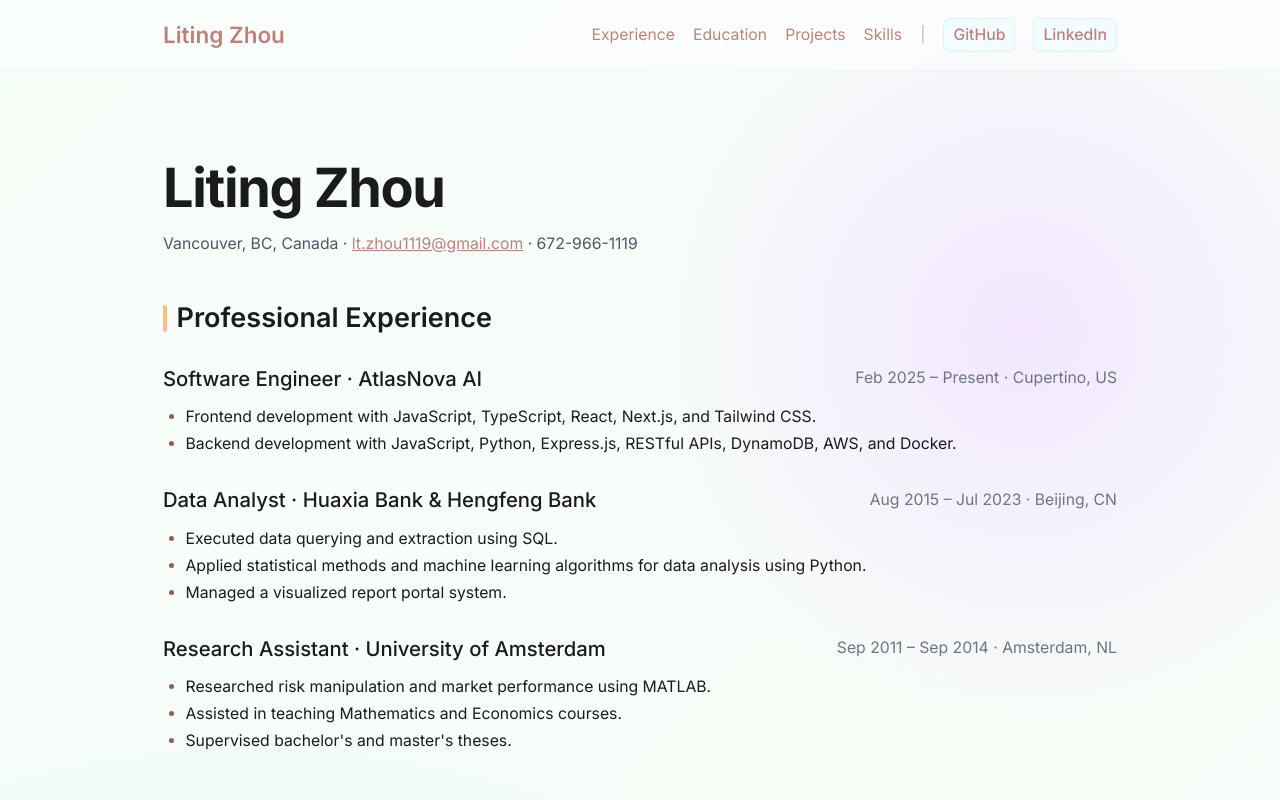
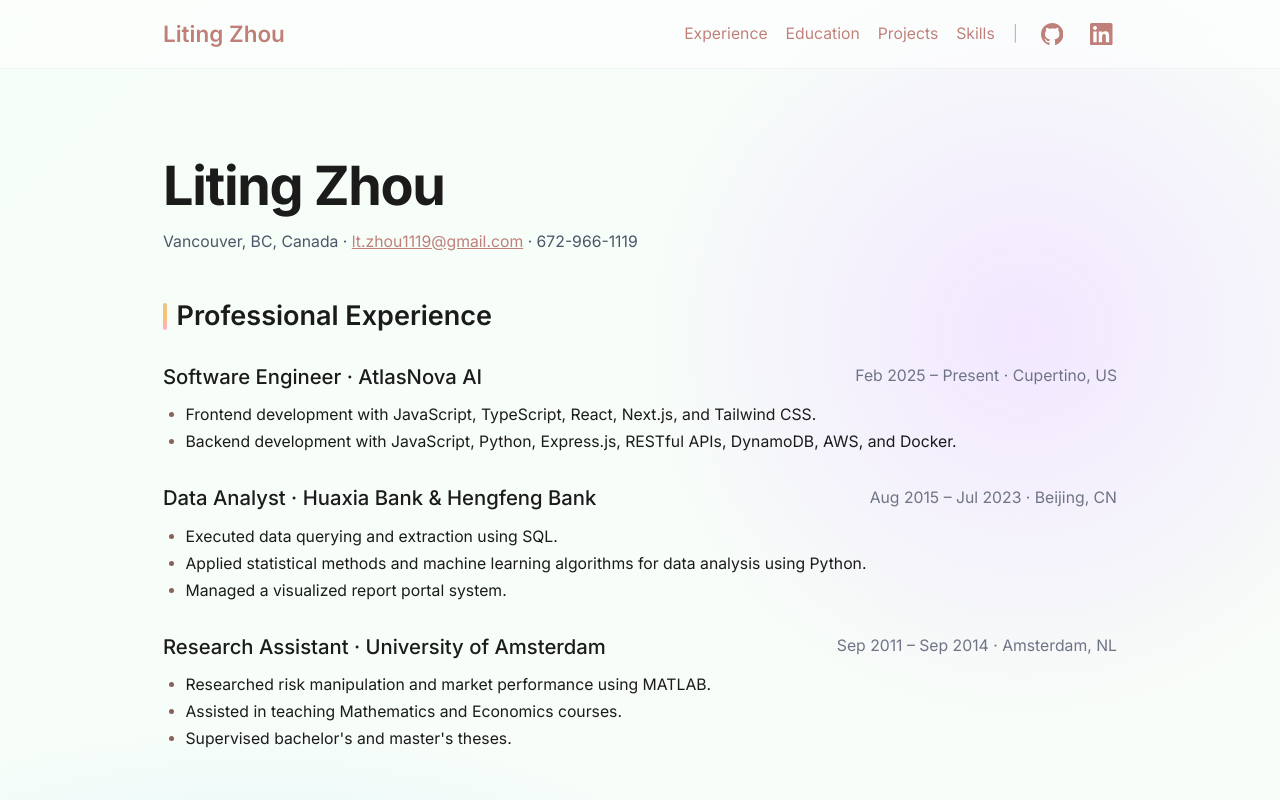
Before and after one commit to Liting-Zhou/liting-zhou.github.io, a Next.js app: page / in a window 1280 px wide. Shown: the top 800 px of the page. Built offline with nearby package versions, Linux system fonts and the light colour scheme.

Commit message:
change to logos

```diff
--- a/app/globals.css
+++ b/app/globals.css
@@ -85,6 +85,27 @@
   border-color: color-mix(in oklab, var(--accent) 50%, #0000 50%);
   transform: translateY(-2px);
   box-shadow: 0 4px 12px color-mix(in oklab, var(--vibrant-blue) 20%, #0000 80%);
+}
+
+/* Special styling for navigation bar social icons */
+nav a[href*="github.com"],
+nav a[href*="linkedin.com"] {
+  background: none !important;
+  border: none !important;
+  padding: 0.25rem !important;
+  margin: 0 !important;
+  display: inline-flex;
+  align-items: center;
+  line-height: 1;
+  border-radius: 0.375rem;
+  transition: all 0.3s ease;
+}
+
+nav a[href*="github.com"]:hover,
+nav a[href*="linkedin.com"]:hover {
+  background: color-mix(in oklab, var(--primary) 15%, #fff 85%) !important;
+  transform: none !important;
+  box-shadow: none !important;
 }
 
 /* Colored list markers for lists using Tailwind's list-disc */
--- a/app/layout.tsx
+++ b/app/layout.tsx
@@ -68,16 +68,22 @@
                 target="_blank"
                 rel="noopener noreferrer"
                 aria-label="GitHub profile"
+                className="hover:opacity-70 transition-opacity"
               >
-                GitHub
+                <svg className="w-5 h-5" fill="currentColor" viewBox="0 0 24 24" aria-hidden="true">
+                  <path fillRule="evenodd" d="M12 0C5.374 0 0 5.373 0 12 0 17.302 3.438 21.8 8.207 23.387c.599.111.793-.261.793-.577v-2.234c-3.338.726-4.033-1.416-4.033-1.416-.546-1.387-1.333-1.756-1.333-1.756-1.089-.745.083-.729.083-.729 1.205.084 1.839 1.237 1.839 1.237 1.07 1.834 2.807 1.304 3.492.997.107-.775.418-1.305.762-1.604-2.665-.305-5.467-1.334-5.467-5.931 0-1.311.469-2.381 1.236-3.221-.124-.303-.535-1.524.117-3.176 0 0 1.008-.322 3.301 1.23A11.509 11.509 0 0112 5.803c1.02.005 2.047.138 3.006.404 2.291-1.552 3.297-1.23 3.297-1.23.653 1.653.242 2.874.118 3.176.77.84 1.235 1.911 1.235 3.221 0 4.609-2.807 5.624-5.479 5.921.43.372.823 1.102.823 2.222v3.293c0 .319.192.694.801.576C20.566 21.797 24 17.3 24 12c0-6.627-5.373-12-12-12z" clipRule="evenodd" />
+                </svg>
               </a>
               <a
                 href="https://www.linkedin.com/in/liting-zhou-8678b687/"
                 target="_blank"
                 rel="noopener noreferrer"
                 aria-label="LinkedIn profile"
+                className="hover:opacity-70 transition-opacity"
               >
-                LinkedIn
+                <svg className="w-5 h-5" fill="currentColor" viewBox="0 0 24 24" aria-hidden="true">
+                  <path d="M20.447 20.452h-3.554v-5.569c0-1.328-.027-3.037-1.852-3.037-1.853 0-2.136 1.445-2.136 2.939v5.667H9.351V9h3.414v1.561h.046c.477-.9 1.637-1.85 3.37-1.85 3.601 0 4.267 2.37 4.267 5.455v6.286zM5.337 7.433c-1.144 0-2.063-.926-2.063-2.065 0-1.138.92-2.063 2.063-2.063 1.14 0 2.064.925 2.064 2.063 0 1.139-.925 2.065-2.064 2.065zm1.782 13.019H3.555V9h3.564v11.452zM22.225 0H1.771C.792 0 0 .774 0 1.729v20.542C0 23.227.792 24 1.771 24h20.451C23.2 24 24 23.227 24 22.271V1.729C24 .774 23.2 0 22.222 0h.003z"/>
+                </svg>
               </a>
             </nav>
           </div>
```
